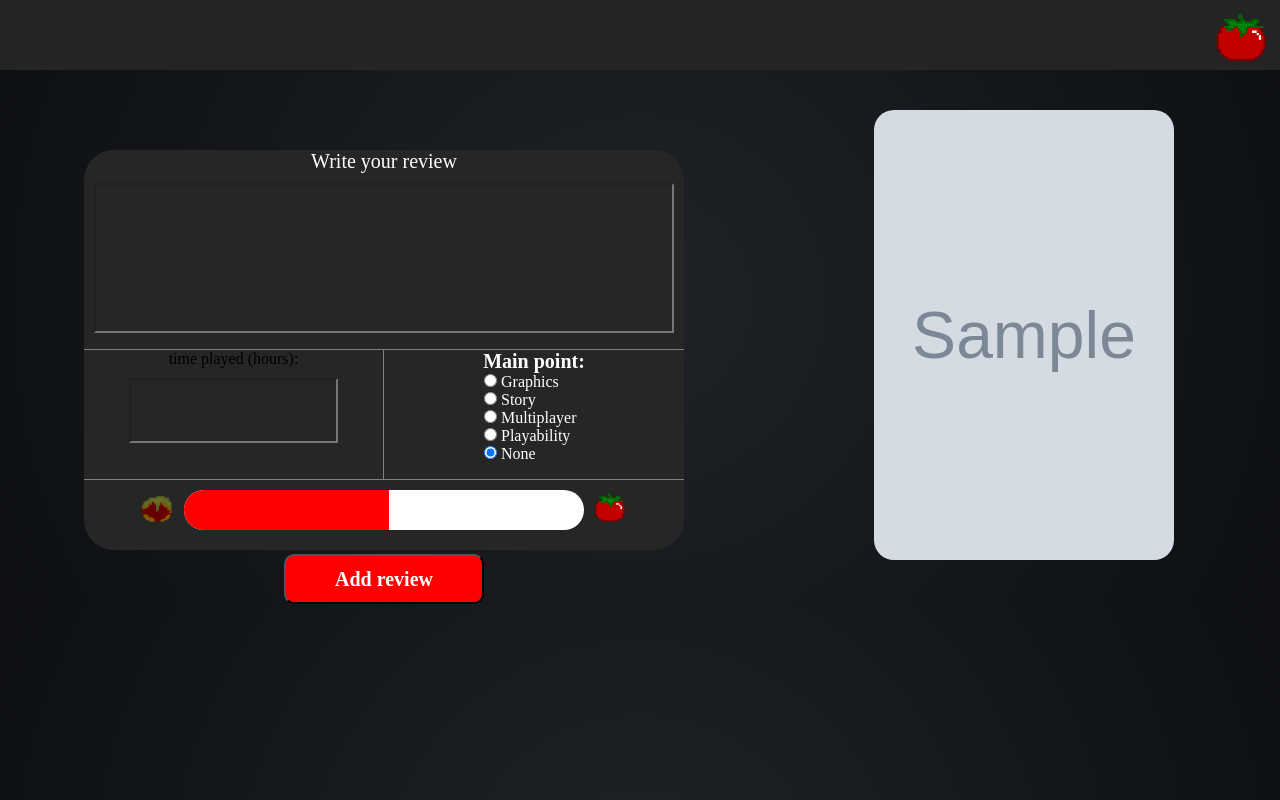
After one commit to VitorOSZz/Rotten-Games, a Flask app: template myapp/templates/review.html in a window 1280 px wide. The commit adds this page. Run offline with Flask 3, Linux system fonts and the light colour scheme; the template is opened without the code that fills it: most values are stand-ins (such as "Sample title", 1, 10 or a date in 2020); grey boxes marked "Sample" are stand-in pictures; parts of the project's set-up code (start-up, migrations or seed data) failed here and were passed over; some web fonts are replaced.

Commit message:
feature added: write a review and send to db

```diff
--- a/myapp/static/css/register.css
+++ b/myapp/static/css/register.css
@@ -76,7 +76,6 @@ header {
 .input input {
     margin: auto;
     width: 300px
-
 }
 
 #login-button {
@@ -93,13 +92,15 @@ header {
     border-radius: 5px;
     border-style: none;
     margin-top: 20px;
+
+    cursor: pointer;
 }
 
 #already {
     margin-top: 10px;
 }
 
-#already a {
+a #already a {
     margin-top: 10px;
     color: red;
 }
--- /dev/null
+++ b/myapp/static/css/review.css
@@ -0,0 +1,213 @@
+@font-face {
+    font-family: 'pixel';
+    src: url(../font\04B_30__.TTF);
+}
+
+@font-face {
+    font-family: 'daytona';
+    src: url(../font/DaytonaPro-Light.ttf);
+}
+
+* {
+    box-sizing: border-box;
+    margin: 0;
+    padding: 0;
+}
+
+body {
+    background-image: radial-gradient(circle, rgb(31, 34, 39), rgb(13, 15, 18));
+}
+
+header {
+    background-color: rgb(36, 36, 36);
+    width: auto;
+    height: 70px;
+    justify-items: end;
+}
+
+header #logo img {
+    height: 75px;
+}
+
+main {
+    display: grid;
+    max-width: 100%;
+    grid-template-columns: 60% 40%;
+
+    align-items: center;
+    align-content: center;
+
+}
+
+#cover {
+    max-width: 300px;
+    max-height: 450px;
+    margin: auto;
+
+}
+
+#cover img {
+    width: 300px;
+    height: 450px;
+    border-radius: 20px;
+}
+
+#review {
+    width: 60%;
+    text-align: center;
+    padding-top: 30px;
+    justify-items: center;
+    margin: auto;
+}
+
+#box {
+    width: 600px;
+    height: 400px;
+    border-radius: 30px;
+    background-color: rgb(38, 38, 38);
+    margin: 50px;
+}
+
+#text {
+    height: 200px;
+    width: 600px;
+    justify-items: center;
+    border: 1px;
+    border-top: 0px;
+    border-left: 0px;
+    border-right: 0px;
+    border-color: gray;
+    border-style: solid;
+}
+
+#text label {
+    margin-top: 10px;
+    font-size: 20px;
+    font-family: daytona;
+    color: white;
+    height: 30px;
+}
+
+#text_review {
+    display: block;
+    width: 580px;
+    height: 150px;
+    margin-top: 10px;
+    background-color: rgb(38, 38, 38);
+    color: white;
+    font-family: daytona;
+
+}
+
+#specs {
+    display: grid;
+    grid-template-columns: 50% 50%;
+    width: 600px;
+    height: 130px;
+    border: 1px;
+    border-top: 0px;
+    border-left: 0px;
+    border-right: 0px;
+    border-color: #808080;
+    border-style: solid;
+}
+
+#time {
+    border: 1px;
+    border-bottom: 0px;
+    border-top: 0px;
+    border-left: 0px;
+    border-right: 1px;
+    border-color: gray;
+    border-style: solid;
+}
+
+#time h1 {
+    font-family: daytona;
+    color: white;
+    font-size: 25px;
+}
+
+#time input {
+    margin-top: 10px;
+    width: 70%;
+    height: 50%;
+    background-color: #262626;
+    color: white;
+    font-family: daytona;
+    font-size: 30px;
+}
+
+#point h1 {
+    color: white;
+    font-family: daytona;
+    font-size: 20px;
+}
+
+#boxes {
+    width: 100px;
+    margin: auto;
+    text-align: start;
+    color: white;
+    font-family: daytona;
+
+}
+
+#grade input {
+    margin-top: 10px;
+    height: 40px;
+    width: 400px;
+    border-radius: 30px;
+}
+
+@media screen and (-webkit-min-device-pixel-ratio:0) {
+    input[type='range'] {
+        overflow: hidden;
+        width: 80px;
+        -webkit-appearance: none;
+        background-color: none;
+    }
+
+
+
+    input[type='range']::-webkit-slider-runnable-track {
+        height: 10px;
+        -webkit-appearance: none;
+        color: #ff0000;
+        margin-top: -1px;
+    }
+
+
+    input[type='range']::-webkit-slider-thumb {
+        width: 10px;
+        -webkit-appearance: none;
+        height: 10px;
+        cursor: ew-resize;
+        background: #ff0000;
+        box-shadow: -450px 0 0 450px #ff0000;
+    }
+
+}
+
+#grade img {
+
+    height: 45px;
+    width: 45px;
+}
+
+#button input {
+    color: white;
+    font-family: daytona;
+    font-weight: bold;
+    font-size: 20px;
+    background-color: red;
+
+    width: 200px;
+    height: 50px;
+    border-radius: 10px;
+
+    margin: auto;
+    margin-top: 20px;
+
+    cursor: pointer;
+}
--- a/myapp/templates/register.html
+++ b/myapp/templates/register.html
@@ -5,7 +5,7 @@
     <meta charset="UTF-8">
     <meta name="viewport" content="width=device-width, initial-scale=1.0">
 
-    <link rel="stylesheet" href="/static\css\register.css">
+    <link rel="stylesheet" href="../static\css\register.css">
 
     <title>Rotten Games Tomatoes</title>
 </head>
@@ -15,7 +15,7 @@
     <header>
         <div id="Title">
             <h1>Rotten Games Tomatoes</h1>
-            <img src="/static\img\sprite\logo.png">
+            <img src="../static\img\sprite\logo.png">
         </div>
     </header>
 
--- /dev/null
+++ b/myapp/templates/review.html
@@ -0,0 +1,81 @@
+<!DOCTYPE html>
+<html lang="en">
+
+<head>
+    <meta charset="UTF-8">
+    <meta name="viewport" content="width=device-width, initial-scale=1.0">
+    <title>Review</title>
+    <link rel="stylesheet" href="/static/css/review.css">
+</head>
+
+<body>
+    <header>
+        <div id="logo">
+            <img src="/static/img/sprite/logo.png">
+        </div>
+    </header>
+
+    <main>
+        <section id="review">
+            <div id="box">
+                <form action="{{form_action}}" method="post">
+                    <div id="text">
+                        <label for="text_review">Write your review</label>
+                        <input type="text" name="text_review" id="text_review">
+                    </div>
+                    <div id="specs">
+                        <div id="time">
+                            <label for="played_time">time played (hours): </label>
+                            <input type="number" name="played_time" id="played_time">
+                        </div>
+
+                        <div id="point">
+                            <h1>Main point:</h1>
+
+                            <div id="boxes">
+                                <input type="radio" name="main_point" id="graphics" value="Graphics">
+                                <label for="graphics">Graphics</label>
+                                <br>
+
+                                <input type="radio" name="main_point" id="story" value="Story">
+                                <label for="story">Story</label>
+                                <br>
+
+                                <input type="radio" name="main_point" id="multiplayer" value="Multiplayer">
+                                <label for="multiplayer">Multiplayer</label>
+                                <br>
+
+                                <input type="radio" name="main_point" id="playability" value="Playability">
+                                <label for="playability">Playability</label>
+                                <br>
+
+                                <input type="radio" name="main_point" id="none" value="None" checked>
+                                <label for="none">None</label>
+                            </div>
+                        </div>
+                    </div>
+
+                    <div id="grade">
+                        <img src="/static/img/sprite/Grades/30_ Critics.png">
+                        <label for="grade"></label>
+                        <input type="range" name="grade" id="tomatoes" min="0" max="10" step="1" value="5">
+                        <img src="/static/img/sprite/logo.png">
+                    </div>
+
+                    <div id="button">
+                        <input type="submit" value="Add review">
+                    </div>
+                </form>
+            </div>
+        </section>
+
+        <section id="cover">
+            <div id="game_cover">
+                <img src="{{game_image}}">
+            </div>
+        </section>
+
+    </main>
+</body>
+
+</html>
```
Also changed, not shown: myapp/routes.py (+10 -0 lines), myapp/services/generate_pages.py (+17 -1 lines), myapp/services/review_service.py (added, +28 -0 lines), myapp/static/css/game.css (+16 -1 lines), myapp/static/css/list_games.css (+0 -8 lines), myapp/static/css/login.css (added, +47 -0 lines), myapp/templates/game.html (+21 -1 lines), myapp/models.py (deleted).
